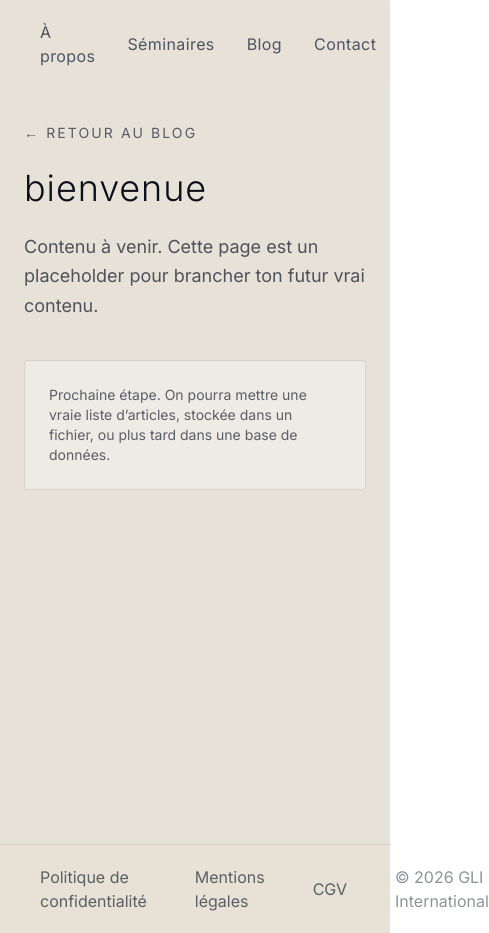
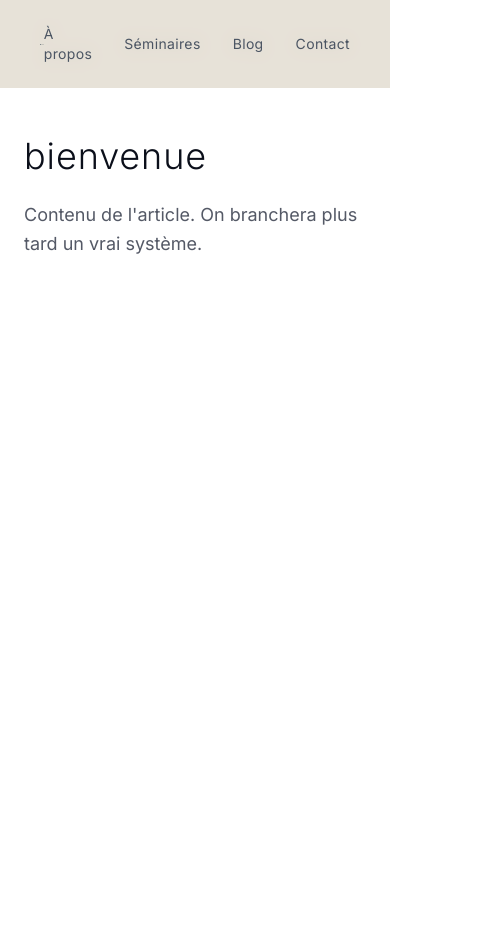
Before and after one commit to yhecohen/gli-website, a Next.js app: page /blog/bienvenue in a window 390 px wide. Shown: the whole page, 489 px wide, since content can reach past the window. After the commit the page ends 844 px from the top, so only its background shows below. Built offline with nearby package versions, Linux system fonts and the light colour scheme.

Commit message:
Logo in Header and Footer are links to the HP

```diff
--- a/src/app/blog/[slug]/page.tsx
+++ b/src/app/blog/[slug]/page.tsx
@@ -1,33 +1,29 @@
-import Link from "next/link";
+export default function BlogPostPage({
+  params,
+}: {
+  params: { slug?: string };
+}) {
+  const rawSlug = params?.slug;
 
-type Props = {
-  params: { slug: string };
-};
+  if (!rawSlug) {
+    return (
+      <main className="mx-auto w-full max-w-4xl px-6 pt-28 pb-20">
+        <h1 className="text-3xl font-light">Article introuvable</h1>
+      </main>
+    );
+  }
 
-export default function BlogPostPage({ params }: Props) {
-  const { slug } = params;
+  const title = rawSlug.split("-").join(" ");
 
   return (
-    <div className="min-h-screen bg-[#e7e2d8] text-slate-700">
-      <main className="mx-auto w-full max-w-3xl px-6 pt-[120px] pb-24">
-        <Link href="/blog" className="text-sm tracking-[0.15em] text-[#1b2233]/70 hover:text-[#0b0f1a]">
-          ← RETOUR AU BLOG
-        </Link>
+    <main className="mx-auto w-full max-w-4xl px-6 pt-28 pb-20">
+      <h1 className="mt-6 text-4xl font-light tracking-wide md:text-5xl text-[#0b0f1a]">
+        {title}
+      </h1>
 
-        <h1 className="mt-6 text-4xl font-light tracking-wide md:text-5xl text-[#0b0f1a]">
-          {slug.replaceAll("-", " ")}
-        </h1>
-
-        <p className="mt-6 text-lg leading-relaxed text-[#1b2233]/75">
-          Contenu à venir. Cette page est un placeholder pour brancher ton futur vrai contenu.
-        </p>
-
-        <div className="mt-10 rounded-sm border border-black/10 bg-white/30 p-6">
-          <p className="text-sm text-[#1b2233]/70">
-            Prochaine étape. On pourra mettre une vraie liste d’articles, stockée dans un fichier, ou plus tard dans une base de données.
-          </p>
-        </div>
-      </main>
-    </div>
+      <p className="mt-6 text-lg leading-relaxed text-[#1b2233]/75">
+        Contenu de l'article. On branchera plus tard un vrai système.
+      </p>
+    </main>
   );
 }
--- a/src/components/Footer.tsx
+++ b/src/components/Footer.tsx
@@ -1,41 +1,37 @@
+import Image from "next/image";
 import Link from "next/link";
-import Image from "next/image";
 
-export default function Footer() {
+export default function Header() {
   return (
-    <footer className="bg-[#e7e1d6] border-t border-[#d7d0c3]">
+    <header className="fixed top-0 left-0 right-0 z-50 bg-[#e7e2d8]/90 backdrop-blur">
       <div className="flex w-full items-center justify-between px-10 py-5">
-
-        {/* LOGO */}
-        <Link href="/" className="relative h-12 w-48 block">
+        {/* LOGO (cliquable vers la home) */}
+        <Link href="/" aria-label="Aller à l’accueil" className="relative h-12 w-48 block">
           <Image
             src="/logo.jpg"
             alt="GLI International"
             fill
             className="object-contain"
+            priority
           />
         </Link>
 
-        {/* LINKS */}
-        <div className="flex items-center gap-12 text-[#1f2a33]/70">
-          <Link className="hover:text-[#1f2a33]" href="/privacy">
-            Politique de confidentialité
+        {/* NAV */}
+        <nav className="flex items-center gap-8 text-sm md:text-base tracking-wide text-[#4B5563]">
+          <Link href="/about" className="hover:opacity-60">
+            À propos
           </Link>
-
-          <Link className="hover:text-[#1f2a33]" href="/legal">
-            Mentions légales
+          <Link href="/seminars" className="hover:opacity-60">
+            Séminaires
           </Link>
-
-          <Link className="hover:text-[#1f2a33]" href="/terms">
-            CGV
+          <Link href="/blog" className="hover:opacity-60">
+            Blog
           </Link>
-
-          <span className="text-[#1f2a33]/50">
-            © {new Date().getFullYear()} GLI International
-          </span>
-        </div>
-
+          <Link href="/contact" className="hover:opacity-60">
+            Contact
+          </Link>
+        </nav>
       </div>
-    </footer>
+    </header>
   );
 }
--- a/src/components/Header.tsx
+++ b/src/components/Header.tsx
@@ -1,11 +1,13 @@
 import Image from "next/image";
+import Link from "next/link";
 
 export default function Header() {
   return (
     <header className="fixed top-0 left-0 right-0 z-50 bg-[#e7e2d8]/90 backdrop-blur">
-<div className="flex w-full items-center justify-between px-10 py-5">
+      <div className="flex w-full items-center justify-between px-10 py-5">
+
         {/* LOGO */}
-        <div className="relative h-12 w-48">
+        <Link href="/" className="relative h-12 w-48 block">
           <Image
             src="/logo.jpg"
             alt="GLI International"
@@ -13,14 +15,25 @@ export default function Header() {
             className="object-contain"
             priority
           />
-        </div>
+        </Link>
 
         {/* NAV */}
-        <nav className="flex items-center gap-8 text-base md:text-md tracking-wide text-[#4B5563]">
-          <a href="/about" className="hover:opacity-60">À propos</a>
-          <a href="/seminars" className="hover:opacity-60">Séminaires</a>
-          <a href="/blog" className="hover:opacity-60">Blog</a>
-          <a href="/contact" className="hover:opacity-60">Contact</a>
+        <nav className="flex items-center gap-8 text-sm md:text-base tracking-wide text-[#4B5563]">
+          <Link href="/about" className="hover:opacity-60">
+            À propos
+          </Link>
+
+          <Link href="/seminars" className="hover:opacity-60">
+            Séminaires
+          </Link>
+
+          <Link href="/blog" className="hover:opacity-60">
+            Blog
+          </Link>
+
+          <Link href="/contact" className="hover:opacity-60">
+            Contact
+          </Link>
         </nav>
 
       </div>
```
